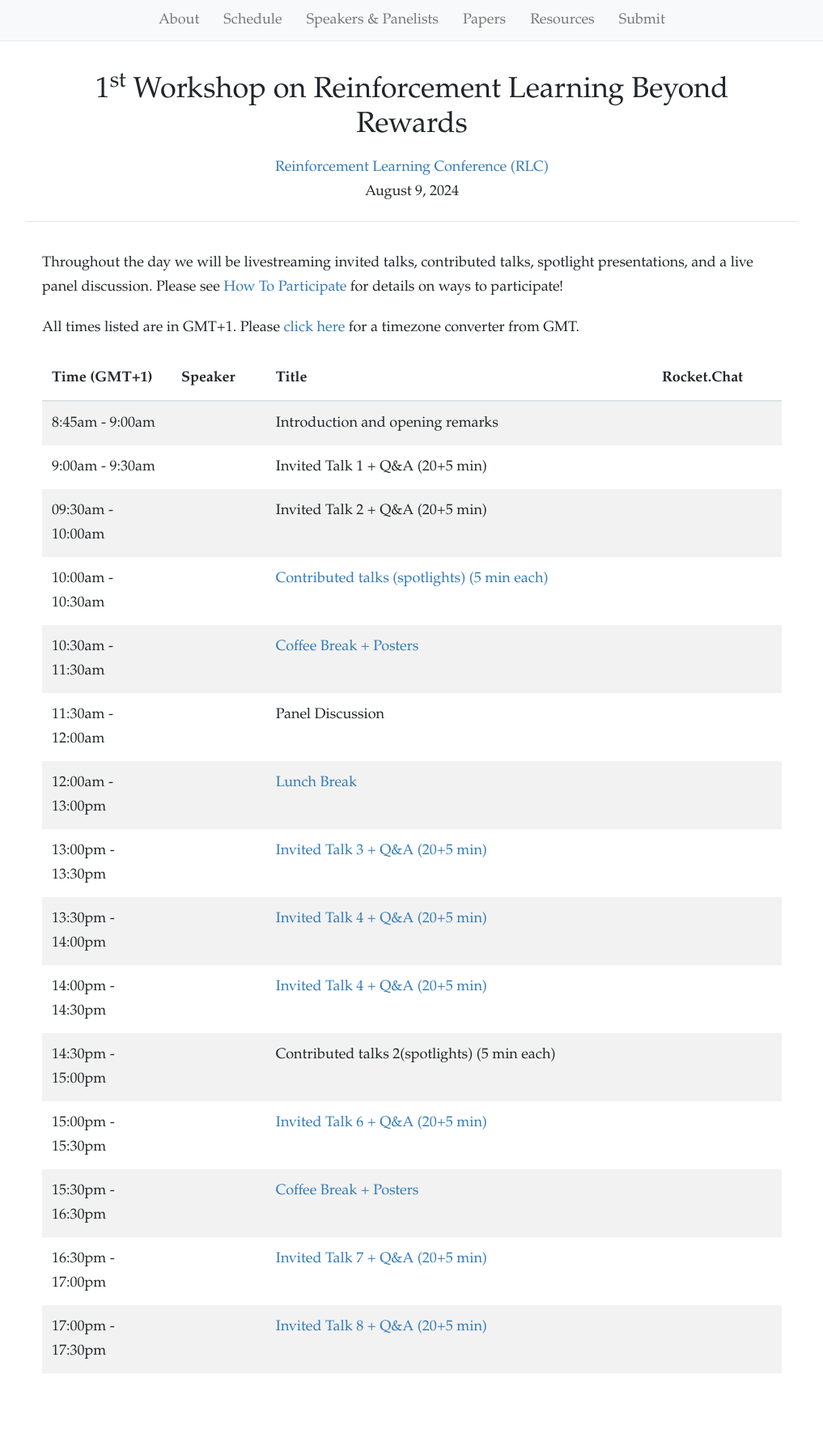
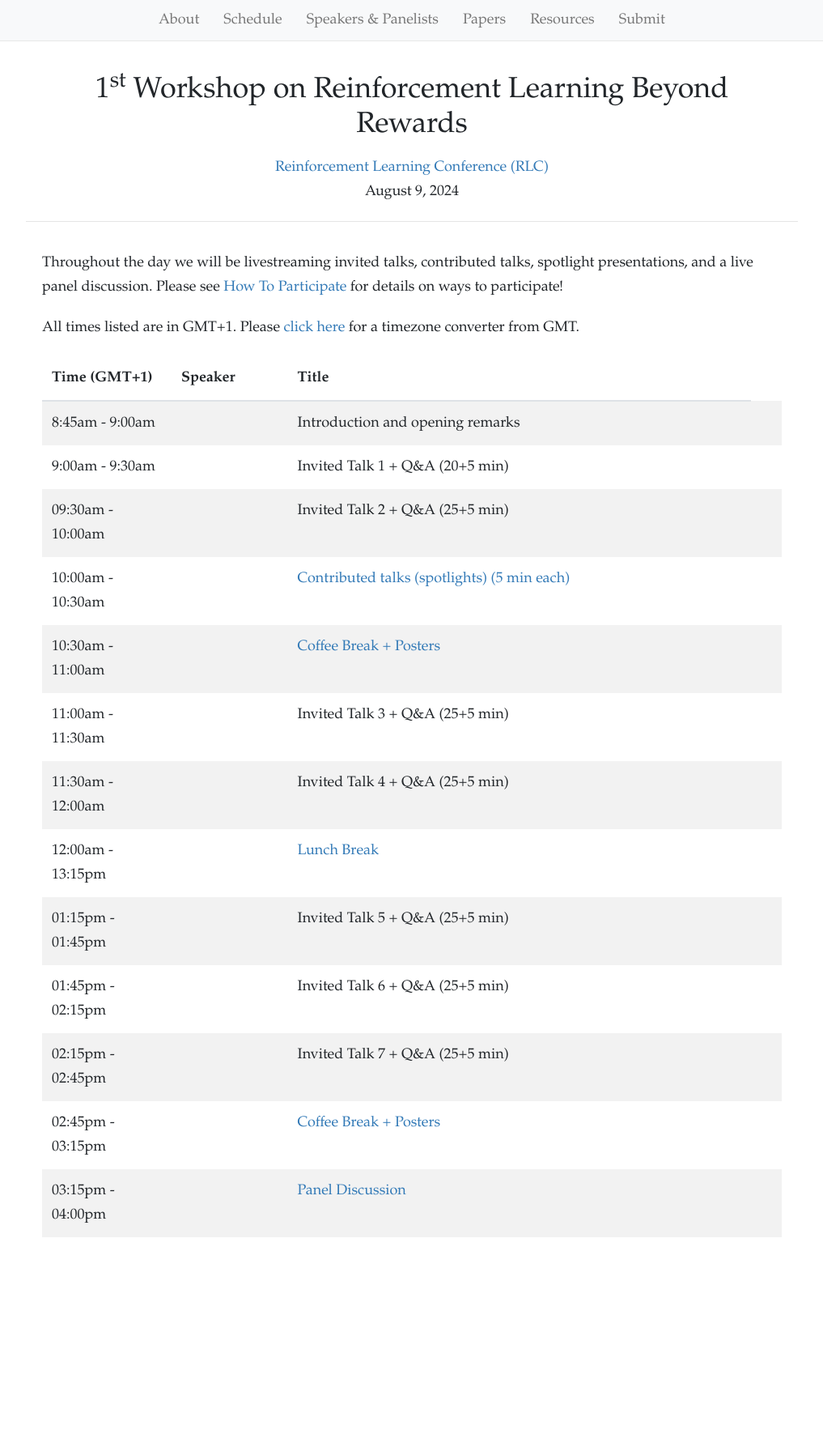
Before and after one commit to rlbrew-workshop/rlbrew-workshop.github.io, a Jekyll site: the page built from schedule.html, in a window 1280 px wide. Shown: the whole page at 81% size, without its empty margins (131-1148 px from the left). Built offline with Jekyll 4.4.1, drawn with Linux system fonts in a browser that asks for light colours; nearby versions of some CDN libraries; after the commit the page ends 1624 px from its top, so only the background shows below that.

Commit message:
Update schedule.html

```diff
--- a/schedule.html
+++ b/schedule.html
@@ -13,7 +13,6 @@ layout: default
         <th class="time">Time (GMT+1)</th>
         <th>Speaker</th>
         <th>Title</th>
-        <th>Rocket.Chat</th>
       </tr>
     </thead>
     <tbody>
@@ -32,7 +31,7 @@ layout: default
       <tr>
         <td>09:30am - 10:00am</td>
         <td></td>
-        <td>Invited Talk 2 + Q&A (20+5 min)</a></td>
+        <td>Invited Talk 2 + Q&A (25+5 min)</a></td>
         <td></td>
       </tr>
       <tr>
@@ -42,69 +41,57 @@ layout: default
         <td></td>
       </tr>
       <tr>
-        <td>10:30am - 11:30am</td>
+        <td>10:30am - 11:00am</td>
         <td></td>
         <td><a href="">Coffee Break + Posters</a></td>
         <td></td>
       </tr>
       <tr>
-        <td>11:30am - 12:00am</td>
+        <td>11:00am - 11:30am</td>
         <td></td>
-        <td>Panel Discussion</td>
+        <td>Invited Talk 3 + Q&A (25+5 min)</a></td>
         <td></td>
       </tr>
       <tr>
-        <td>12:00am - 13:00pm</td>
+        <td>11:30am - 12:00am</td>
+        <td></td>
+        <td>Invited Talk 4 + Q&A (25+5 min)</a></td>
+        <td></td>
+      </tr>
+      <tr>
+        <td>12:00am - 13:15pm</td>
         <td></td>
         <td><a href="">Lunch Break</a></td>
         <td></td>
       </tr>
       <tr>
-        <td>13:00pm - 13:30pm</td>
+        <td>01:15pm - 01:45pm</td>
         <td></td>
-        <td><a href="/program/baics_8.html">Invited Talk 3 + Q&A (20+5 min)</a></td>
+        <td>Invited Talk 5 + Q&A (25+5 min)</a></td>
         <td></td>
       </tr>
       <tr>
-        <td>13:30pm - 14:00pm</td>
+        <td>01:45pm - 02:15pm</td>
         <td></td>
-        <td><a href="/program/baics_8.html">Invited Talk 4 + Q&A (20+5 min)</a></td>
+        <td>Invited Talk 6 + Q&A (25+5 min)</a></td>
         <td></td>
       </tr>
       <tr>
-        <td>14:00pm - 14:30pm</td>
+        <td>02:15pm - 02:45pm</td>
         <td></td>
-        <td><a href="">Invited Talk 4 + Q&A (20+5 min)</a></td>
+        <td>Invited Talk 7 + Q&A (25+5 min)</a></td>
         <td></td>
       </tr>
       <tr>
-        <td>14:30pm - 15:00pm</td>
-        <td></td>
-        <td>Contributed talks 2(spotlights) (5 min each) </td>
-        <td></td>
-      </tr>
-      <tr>
-        <td>15:00pm - 15:30pm</td>
-        <td></td>
-        <td><a href="">Invited Talk 6 + Q&A (20+5 min)</a></td>
-        <td></td>
-      </tr>
-      <tr>
-        <td>15:30pm - 16:30pm</td>
+        <td>02:45pm - 03:15pm</td>
         <td></td>
         <td><a href="">Coffee Break + Posters</a></td>
         <td></td>
       </tr>
       <tr>
-        <td>16:30pm - 17:00pm</td>
+        <td>03:15pm - 04:00pm</td>
         <td></td>
-        <td><a href="">Invited Talk 7 + Q&A (20+5 min)</a></td>
-        <td></td>
-      </tr>
-      <tr>
-        <td>17:00pm - 17:30pm</td>
-        <td></td>
-        <td><a href="">Invited Talk 8 + Q&A (20+5 min)  </a></td>
+        <td><a href="">Panel Discussion</a></td>
         <td></td>
       </tr>
     </tbody>
```
